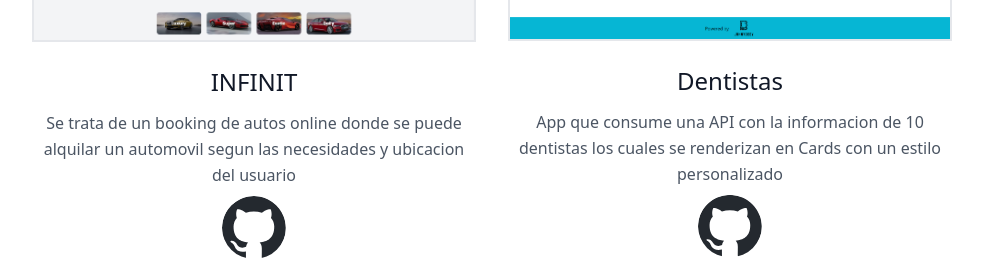
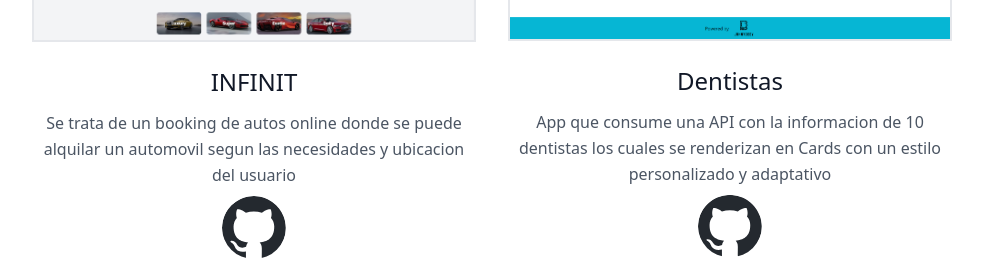
Before and after one commit to johnydeev/castro-jonathan-portfolio, a Next.js app: page / in a window 1280 px wide. Shown: the part 1817-2077 px from the top of the page, without its empty margins (148-1131 px from the left). Built offline with nearby package versions, Linux system fonts and the light colour scheme.

Commit message:
Added error management in catch

```diff
--- a/src/app/api/users/route.js
+++ b/src/app/api/users/route.js
@@ -24,7 +24,7 @@ export async function POST(request){
 
         if (existingUser) {
             console.log("Error en el IF existingUser>>>")
-            return NextResponse.error("Ya existe el email",{status:400})
+            return NextResponse.error("Ya existe el email",{status: 400})
         }
 
         const newUser = new usersModel(data)
--- a/src/components/Contact.jsx
+++ b/src/components/Contact.jsx
@@ -2,7 +2,6 @@
 import axios from 'axios'
 import React, { useState } from 'react'
 import Swal from 'sweetalert2'
-
 
 const Contact = () => {
 
@@ -41,6 +40,15 @@ const Contact = () => {
 
     }catch(error){
       console.log("ErrorSubmit>>",error)
+      if(error.code === "ERR_BAD_RESPONSE" ){
+
+        Swal.fire({
+          title: `Error! \n${error.message}`,
+          text: "Do you want to continue",
+          icon: "error",
+          confirmButtonText: "OK",
+        });
+      }
     }
   }
 
--- a/src/components/Proyects.jsx
+++ b/src/components/Proyects.jsx
@@ -53,7 +53,7 @@ const Proyects = () => {
                 </h2>
                 <p className="leading-relaxed text-base">
                   App que consume una API con la informacion de 10 dentistas los
-                  cuales se renderizan en Cards con un estilo personalizado
+                  cuales se renderizan en Cards con un estilo personalizado y adaptativo
                 </p>
                 <div className="flex justify-center">
                   <picture className="w-20 p-2">
```
